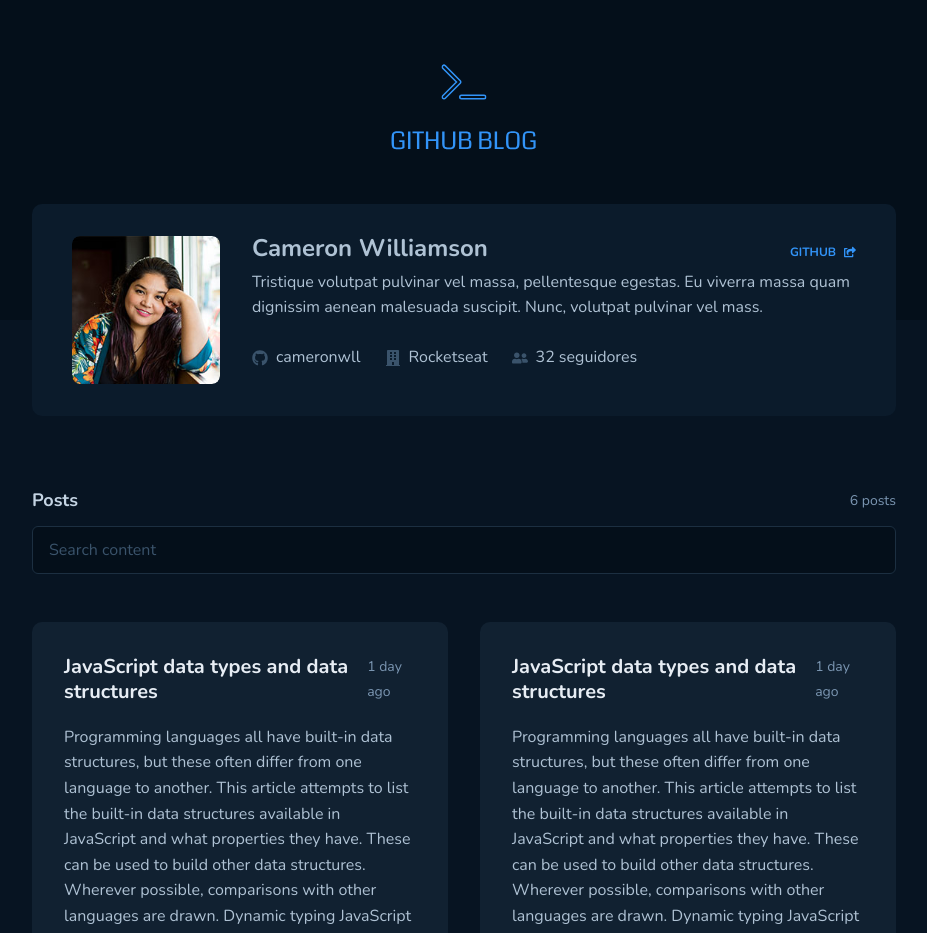
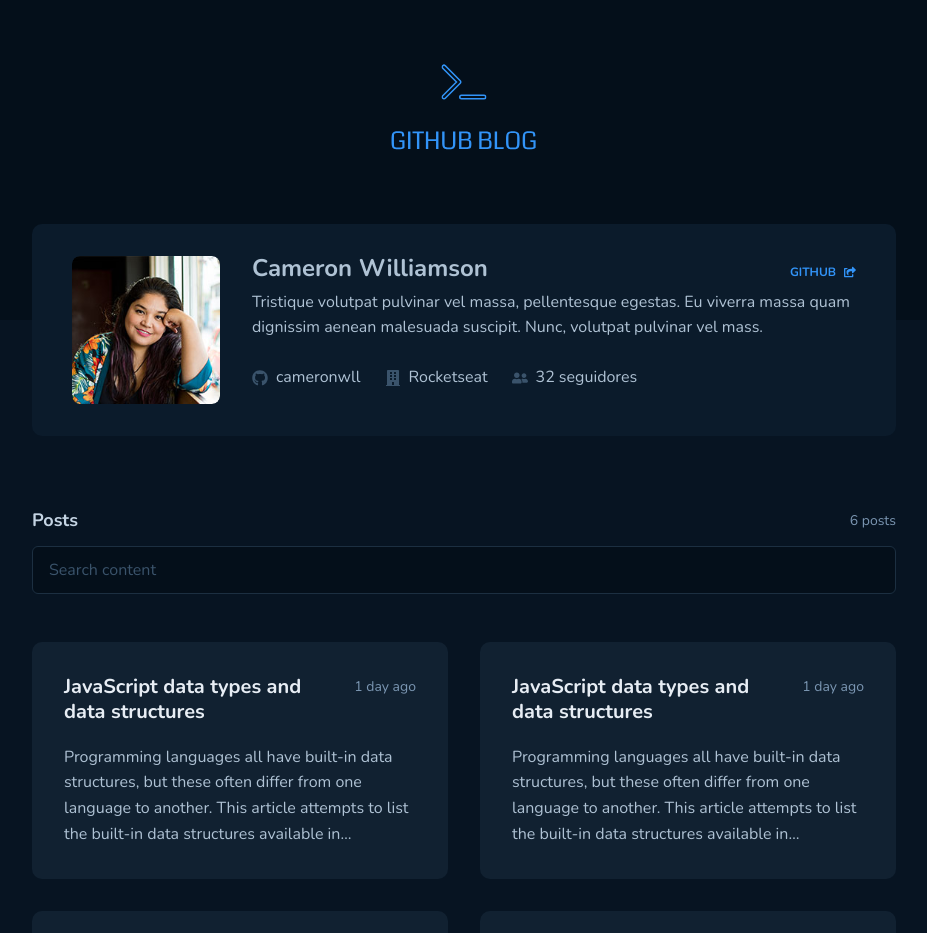
Before and after one commit to amanda-santos/github-blog, a React (Vite) app: page / in a window 1280 px wide. Shown: the top 933 px of the page, without its empty margins (176-1103 px from the left). Built offline with nearby package versions, Linux system fonts and the light colour scheme.

Commit message:
fix: 💄 minor style fixes

```diff
--- a/src/components/Header/styles.ts
+++ b/src/components/Header/styles.ts
@@ -3,6 +3,7 @@
 export const HeaderContainer = styled.header`
   height: 10rem;
   width: 100vw;
+  max-width: 100%;
   background-color: ${({ theme }) => theme.colors["base-input"]};
 
   display: flex;
--- a/src/layouts/DefaultLayout/styles/OutletContainer.ts
+++ b/src/layouts/DefaultLayout/styles/OutletContainer.ts
@@ -7,10 +7,11 @@
 
   @media screen and (max-width: ${({ theme }) => theme.breakpoints.xl}) {
     padding: 2.4rem 0;
-    margin-top: -14rem;
+    margin-top: -12rem;
   }
 
   @media screen and (max-width: ${({ theme }) => theme.breakpoints.md}) {
     padding: 2.4rem 0;
+    margin: -14rem 2.4rem 0 2.4rem;
   }
 `;
--- a/src/pages/Home/components/PostPreview/styles/Container.ts
+++ b/src/pages/Home/components/PostPreview/styles/Container.ts
@@ -4,10 +4,26 @@
   display: flex;
   flex-direction: column;
   align-items: flex-start;
-  justify-content: center;
+  justify-content: flex-start;
   gap: 2rem;
 
   background-color: ${({ theme }) => theme.colors["base-post"]};
   padding: 3.2rem;
   border-radius: 1rem;
+
+  max-height: 26rem;
+
+  p {
+    overflow: hidden;
+    text-overflow: ellipsis;
+    display: -webkit-box;
+    -webkit-line-clamp: 4;
+    -webkit-box-orient: vertical;
+  }
+
+  @media screen and (max-width: ${({ theme }) => theme.breakpoints.sm}) {
+    p {
+      -webkit-line-clamp: 3;
+    }
+  }
 `;
--- a/src/pages/Home/components/PostPreview/styles/Heading.ts
+++ b/src/pages/Home/components/PostPreview/styles/Heading.ts
@@ -2,9 +2,10 @@
 
 export const Heading = styled.div`
   display: flex;
-  align-items: center;
+  align-items: flex-start;
   justify-content: space-between;
   width: 100%;
+  gap: 1.6rem;
 
   h2 {
     font-size: 2rem;
@@ -14,5 +15,16 @@
   span {
     font-size: 1.4rem;
     color: ${({ theme }) => theme.colors["base-span"]};
+    width: 30%;
+    text-align: right;
+  }
+
+  @media screen and (max-width: ${({ theme }) => theme.breakpoints.sm}) {
+    flex-direction: column;
+    align-items: flex-start;
+
+    span {
+      text-align: left;
+    }
   }
 `;
```
